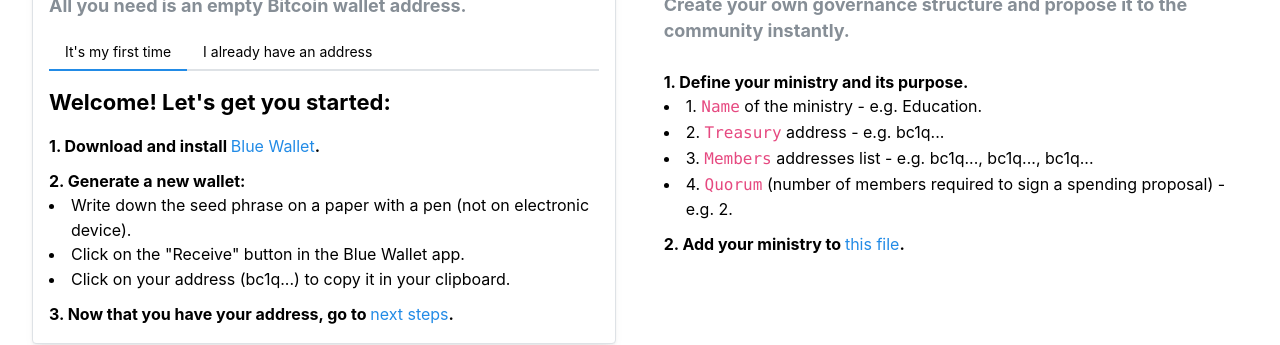
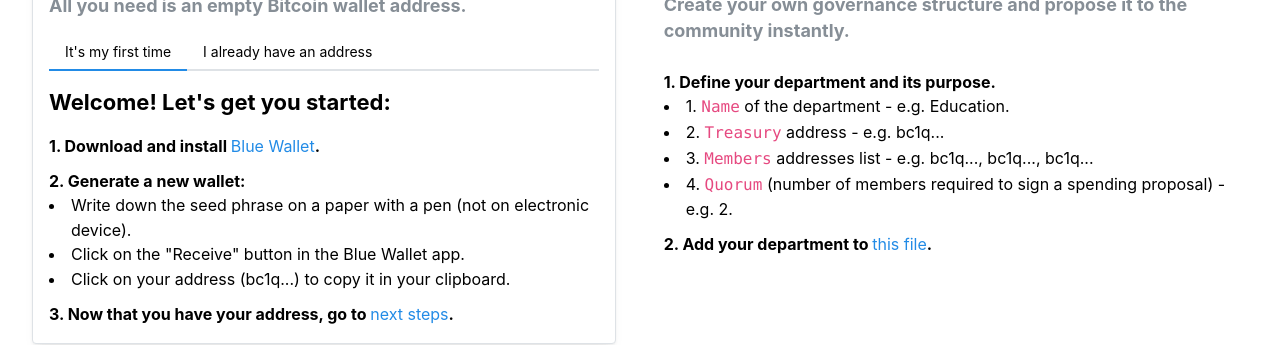
Before and after one commit to cromatikap/coin-society, a Next.js app in the folder website/: page /how-to-join in a window 1280 px wide. Shown: the part 169-514 px from the top of the page. Built offline with nearby package versions, Linux system fonts and the light colour scheme.

Commit message:
rename Ministry -> Department

```diff
--- a/website/src/app/community/Governance/Ministry.tsx
+++ b/website/src/app/community/Governance/Department.tsx
@@ -6,9 +6,9 @@ import { chainExplorer } from "@/config";
 import { BitcoinAddress } from "@/types";
 import { Box, Button, Card, Group, Stack, Title, Tooltip } from "@mantine/core";
 import { IconArrowsShuffle2, IconUser, IconUserCheck, TablerIcon } from "@tabler/icons-react";
-import type { Ministry } from "@/data";
+import type { Department } from "@/data";
 
-export default function Ministry(props: Ministry & { Icon: TablerIcon }) {
+export default function Department(props: Department & { Icon: TablerIcon }) {
   return <Card w={{base: "100%", xs: "fit-content"}} withBorder>
     <Group align="start" justify="center">
       <Stack align="center">
--- a/website/src/app/how-to-join/HowToCreateMinistry.tsx
+++ b/website/src/app/how-to-join/HowToCreateDepartment.tsx
@@ -9,25 +9,25 @@ function Highlight(props: { children: React.ReactNode }) {
   return <Text span c="pink" ff={"monospace"}>{props.children}</Text>;
 }
 
-export default function HowToCreateMinistry(props: LayoutCardOptProps) {
+export default function HowToCreateDepartment(props: LayoutCardOptProps) {
 
   return <Card
     {...props }
     icon={<IconBuildingCommunity />}
-    title="How to create a ministry?"
+    title="How to create a department?"
     sub="Create your own governance structure and propose it to the community instantly."
   >
     <Subtitle>
-      1. Define your ministry and its purpose.
+      1. Define your department and its purpose.
     </Subtitle>
     <List>
-      <List.Item>1. <Highlight>Name</Highlight> of the ministry - e.g. Education.</List.Item>
+      <List.Item>1. <Highlight>Name</Highlight> of the department - e.g. Education.</List.Item>
       <List.Item>2. <Highlight>Treasury</Highlight> address - e.g. bc1q...</List.Item>
       <List.Item>3. <Highlight>Members</Highlight> addresses list - e.g. bc1q..., bc1q..., bc1q...</List.Item>
       <List.Item>4. <Highlight>Quorum</Highlight> (number of members required to sign a spending proposal) - e.g. 2.</List.Item>
     </List>
     <Subtitle>
-      2. Add your ministry to <Anchor target="_blank" href="https://github.com/cromatikap/coin-society/blob/1b5e3b0c82299d3ff7651e5332d62943661abed7/website/src/data/Ministries.ts#L18-L40">
+      2. Add your department to <Anchor target="_blank" href="https://github.com/cromatikap/coin-society/blob/1b5e3b0c82299d3ff7651e5332d62943661abed7/website/src/data/Departments.ts#L18-L40">
         this file
       </Anchor>.
     </Subtitle>
--- a/website/src/app/how-to-join/page.tsx
+++ b/website/src/app/how-to-join/page.tsx
@@ -1,6 +1,6 @@
 import { Group } from "@mantine/core";
 import HowToJoin from "./HowToJoin";
-import HowToCreateMinistry from "./HowToCreateMinistry";
+import HowToCreateDepartment from "./HowToCreateDepartment";
 
 export default function HowToJoinPage() {
 
@@ -10,7 +10,7 @@ export default function HowToJoinPage() {
       maw={{xs: "100%", lg: "48%"}}
       withBorder
     />
-    <HowToCreateMinistry
+    <HowToCreateDepartment
       miw={{xs: "100%", lg: "48%"}}
       maw={{xs: "100%", lg: "48%"}}
     />
--- a/website/src/data/Ministries.ts
+++ b/website/src/data/Departments.ts
@@ -1,7 +1,7 @@
 import type { BitcoinAddress } from "@/types";
 import { IconCodeCircle2, IconPlant, IconSchool, IconServerBolt, TablerIcon } from "@tabler/icons-react";
 
-export type Ministry = {
+export type Department = {
   name: string;
   address?: BitcoinAddress;
   quorum?: number;
@@ -11,7 +11,7 @@ export type Ministry = {
   | { multisig?: never; quorum?: never; coinjoin: BitcoinAddress[]; }
 );
 
-export const ministries: Ministry[] = [
+export const departments: Department[] = [
   {
     name: "Education",
     coinjoin: [
--- a/website/src/data/index.ts
+++ b/website/src/data/index.ts
@@ -1,3 +1,3 @@
 export * from "./Members";
-export * from "./Ministries";
+export * from "./Departments";
 export * from "./Candidates";
```
Also changed, not shown: website/src/app/community/Governance/index.tsx (+7 -7 lines).
